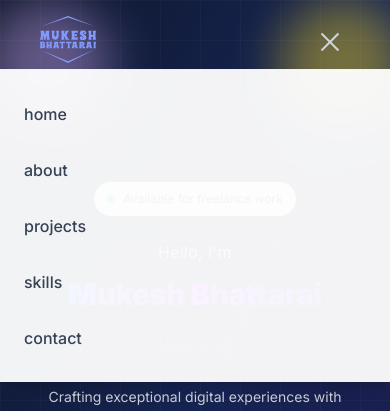
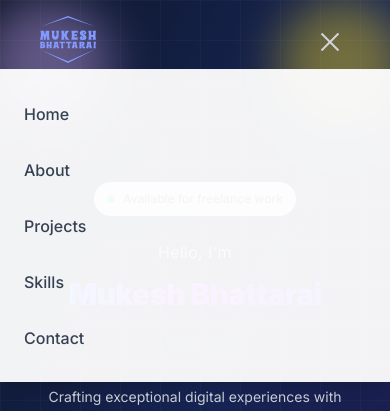
Before and after one commit to mukies/my-portfolio, a Next.js app: page / in a window 390 px wide. Both pictures are taken after a click on the button "Toggle menu". Shown: the top 411 px of the page. Built offline with nearby package versions, Linux system fonts and the light colour scheme; no server answers.

Commit message:
meta change

```diff
--- a/src/app/layout.tsx
+++ b/src/app/layout.tsx
@@ -3,13 +3,12 @@ import "./globals.css";
 
 import { ThemeProvider } from "@/context/ThemeContext";
 import Header from "@/components/Header";
-import Footer from "@/components/Footer";
 import Script from "next/script";
 
 const inter = Inter({ subsets: ["latin"] });
 
 export const metadata = {
-  title: "Mukesh Bhattarai | Frontend Developer & MERN Stack Expert",
+  title: "Mukesh Bhattarai | React & Next.js Specialist with Full-Stack MERN Skills",
   description:
     "Mukesh Bhattarai's portfolio — showcasing skills in React, Next.js, and MERN stack with real-world projects and frontend expertise.",
   keywords: [
@@ -33,7 +32,7 @@ export const metadata = {
     canonical: "https://mukeshbhattarai.com",
   },
   openGraph: {
-    title: "Mukesh Bhattarai | Frontend Developer & MERN Stack Expert",
+    title: "Mukesh Bhattarai | React & Next.js Specialist with Full-Stack MERN Skills",
     description:
       "Discover the professional portfolio of Mukesh Bhattarai — showcasing frontend development skills, MERN stack projects, and career achievements.",
     url: "https://mukeshbhattarai.com",
@@ -51,7 +50,7 @@ export const metadata = {
   },
   twitter: {
     card: "summary_large_image",
-    title: "Mukesh Bhattarai | Frontend Developer & MERN Stack Expert",
+    title: "Mukesh Bhattarai | React & Next.js Specialist with Full-Stack MERN Skills",
     description:
       "Explore the portfolio of Mukesh Bhattarai, showcasing expertise in React, Next.js, Node.js, and modern frontend technologies.",
     images: ["/images/profile.png"],
--- a/src/components/Header.tsx
+++ b/src/components/Header.tsx
@@ -7,6 +7,7 @@ import ThemeToggle from "./ThemeToggle";
 import { SlideTabs } from "./SlideNavMenus";
 import Image from "next/image";
 import Logo from "./Logo";
+import Link from "next/link";
 
 // Position type for sliding tabs
 type Position = {
@@ -240,7 +241,6 @@ export default function Header() {
             <Cursor position={position} />
           </motion.ul>
 
-          {/* Theme Toggle */}
           <motion.div
             initial={{ scale: 0, rotate: -180 }}
             animate={{
@@ -343,9 +343,9 @@ export default function Header() {
                   whileHover="hover"
                   whileTap={{ scale: 0.98 }}
                 >
-                  <motion.a
-                    href={`${item.href.toLowerCase()}`}
-                    className="block py-4 px-6 text-gray-700 dark:text-gray-300 hover:text-blue-600 dark:hover:text-blue-400 transition-colors duration-300 font-medium relative"
+                  <Link
+                    href={`${item.href}`}
+                    className="block py-4 px-6 capitalize text-gray-700 dark:text-gray-300 hover:text-blue-600 dark:hover:text-blue-400 transition-colors duration-300 font-medium relative"
                     onClick={() => setMobileMenuOpen(false)}
                   >
                     {item.name}
@@ -358,7 +358,7 @@ export default function Header() {
                       }}
                       style={{ originY: 0.5 }}
                     />
-                  </motion.a>
+                  </Link>
                 </motion.li>
               ))}
             </ul>
```
